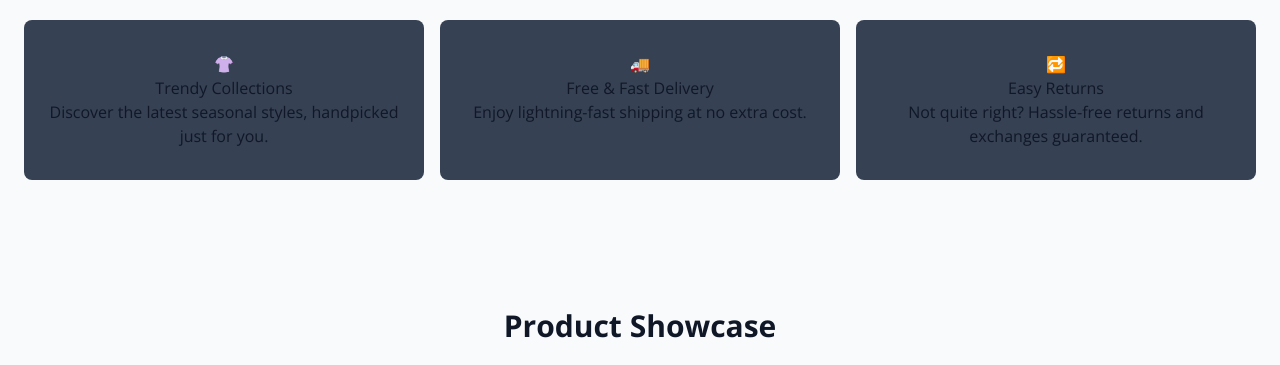
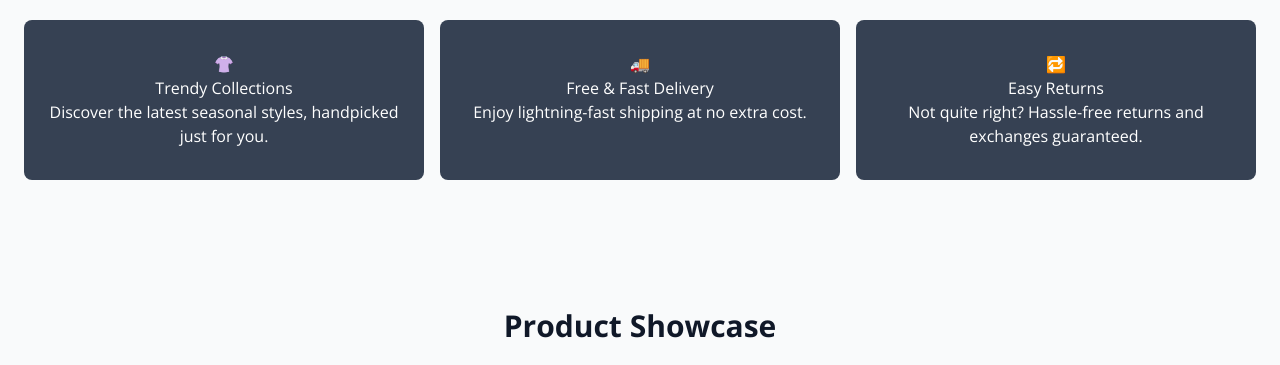
Before and after one commit to Abhyagithub/Landingpage-TailwindCss, a website: page index.html in a window 1280 px wide. Shown: the part 659-1024 px from the top of the page. Drawn offline with nearby package versions, Linux system fonts and the light colour scheme.

Commit message:
Update styles on landing page

```diff
--- a/index.html
+++ b/index.html
@@ -39,19 +39,19 @@
         <h2 class="text-center text-3xl font-bold mb-6">Features</h2>
 
         <div class="grid grid-cols-1 md:grid-cols-3 gap-4">
-        <div class="feature bg-gray-700 dark:text-gray-100 rounded-lg flex flex-col items-center text-center px-6 py-8">
+        <div class="feature bg-gray-700 text-white rounded-lg flex flex-col items-center text-center px-6 py-8">
             <span>👚</span>
             <h3>Trendy Collections</h3>
             <p>Discover the latest seasonal styles, handpicked just for you.</p>
         </div>
 
-        <div class="feature bg-gray-700 rounded-lg dark:text-gray-100 flex flex-col items-center text-center px-6 py-8">
+        <div class="feature bg-gray-700 rounded-lg text-white flex flex-col items-center text-center px-6 py-8">
             <span>🚚</span>
             <h3>Free & Fast Delivery</h3>
             <p>Enjoy lightning-fast shipping at no extra cost.</p>
         </div>
 
-        <div class="feature bg-gray-700 rounded-lg dark:text-gray-100 flex flex-col items-center text-center px-6 py-8">
+        <div class="feature bg-gray-700 rounded-lg text-white flex flex-col items-center text-center px-6 py-8">
             <span>🔁</span>
             <h3>Easy Returns</h3>
             <p>Not quite right? Hassle-free returns and exchanges guaranteed.</p>
```
